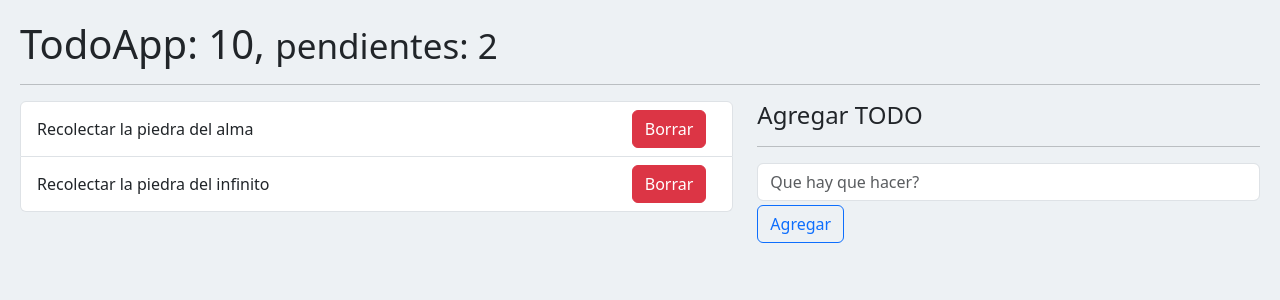
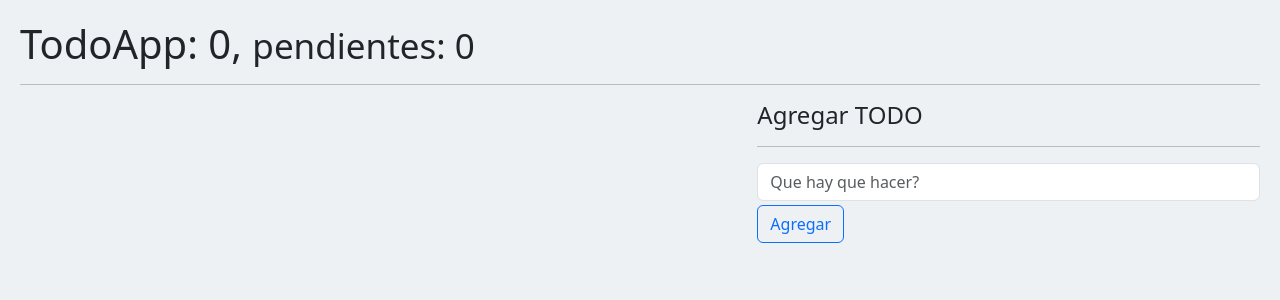
Before and after one commit to Dnmlss/Hooks-App, a React (Vite) app: page / in a window 1280 px wide. Shown: the top 300 px of the page. Built offline with nearby package versions, Linux system fonts and the light colour scheme.

Commit message:
TodoApp, item, list

```diff
--- a/src/08-useReducer/TodoApp.jsx
+++ b/src/08-useReducer/TodoApp.jsx
@@ -1,37 +1,61 @@
-import { useReducer } from 'react';
-import { todoReducer, TodoAdd, TodoList } from './index';
+import { useEffect, useReducer } from 'react';
+import { todoReducer, TodoAdd, TodoList, TodoItem } from './index';
 
-const initialState = [
-	{
-		id: new Date().getTime(),
-		description: 'Recolectar la piedra del alma',
-		done: false,
-	},
+const initialState = [];
 
-	{
-		id: new Date().getTime() * 3,
-		description: 'Recolectar la piedra del infinito',
-		done: false,
-	},
-];
-
-const handleNewTodo = (todo) => {
-	console.log({ todo });
+const init = () => {
+	return JSON.parse(localStorage.getItem('todos')) || [];
 };
 
 export const TodoApp = () => {
-	const [todos, dispatch] = useReducer(todoReducer, initialState);
+	const [todos, dispatch] = useReducer(todoReducer, initialState, init);
+
+	useEffect(() => {
+		localStorage.setItem('todos', JSON.stringify(todos));
+	}, [todos]);
+
+	const handleNewTodo = (todo) => {
+		const action = {
+			type: '[TODO] Add Todo',
+			payload: todo,
+		};
+
+		dispatch(action);
+	};
+
+	const handleDeleteTodo = (todoId) => {
+		const action = {
+			type: '[TODO] Remove todo',
+			payload: todoId,
+		};
+
+		dispatch(action);
+	};
+
+	const onToggleTodo = (todoId) => {
+		const action = {
+			type: '[TODO] Toggle Todo',
+			payload: todoId,
+		};
+
+		dispatch(action);
+	};
 
 	return (
 		<>
 			<h1>
-				TodoApp: 10, <small>pendientes: 2</small>
+				TodoApp: {todos.length},{' '}
+				<small>pendientes: {todos.filter((todo) => !todo.done).length}</small>
 			</h1>
 			<hr />
 
 			<div className='row'>
 				<div className='col-7'>
-					<TodoList todos={todos} />
+					<TodoList
+						todos={todos}
+						onDeleteTodo={handleDeleteTodo}
+						onToggleTodo={onToggleTodo}
+					/>
 				</div>
 
 				<div className='col-5'>
--- a/src/08-useReducer/TodoItem.jsx
+++ b/src/08-useReducer/TodoItem.jsx
@@ -1,8 +1,22 @@
-export const TodoItem = ({ todo }) => {
+import { TodoApp } from '.';
+
+export const TodoItem = ({ todo, onDeleteTodo, onToggleTodo }) => {
 	return (
 		<li className='list-group-item d-flex justify-content-between'>
-			<span className='align-self-center'>{todo.description}</span>
-			<button className='btn btn-danger'>Borrar</button>
+			<span
+				className={`align-self-center ${todo.done ? 'text-decoration-line-through' : ''}`}
+				onClick={() => onToggleTodo(todo.id)}
+			>
+				{todo.description}
+			</span>
+
+			{/* <button className='btn btn-success' onClick={() => handleDone(todo.id)}>
+				Listo
+			</button> */}
+
+			<button className='btn btn-danger' onClick={() => onDeleteTodo(todo.id)}>
+				Borrar
+			</button>
 		</li>
 	);
 };
--- a/src/08-useReducer/TodoList.jsx
+++ b/src/08-useReducer/TodoList.jsx
@@ -1,10 +1,15 @@
 import { TodoItem } from './index';
 
-export const TodoList = ({ todos = [] }) => {
+export const TodoList = ({ todos = [], onDeleteTodo, onToggleTodo }) => {
 	return (
 		<ul className='list-group'>
 			{todos.map((todo) => (
-				<TodoItem key={todo.id} todo={todo} />
+				<TodoItem
+					key={todo.id}
+					todo={todo}
+					onDeleteTodo={onDeleteTodo}
+					onToggleTodo={onToggleTodo}
+				/>
 			))}
 		</ul>
 	);
--- a/src/08-useReducer/todoReducer.js
+++ b/src/08-useReducer/todoReducer.js
@@ -1,7 +1,22 @@
 export const todoReducer = (initialState = [], action) => {
 	switch (action.type) {
-		case 'ABC':
-			throw new Error('Action.type = ABC no esta implementada');
+		case '[TODO] Add Todo':
+			return [...initialState, action.payload];
+
+		case '[TODO] Remove todo':
+			return initialState.filter((todo) => todo.id !== action.payload);
+
+		case '[TODO] Toggle Todo':
+			return initialState.map((todo) => {
+				if (todo.id === action.payload) {
+					return {
+						...todo,
+						done: !todo.done,
+					};
+				}
+
+				return todo;
+			});
 		default:
 			return initialState;
 	}
--- a/src/index.css
+++ b/src/index.css
@@ -7,3 +7,7 @@ button {
 	margin-right: 10px;
 	cursor: pointer;
 }
+
+/* .done {
+	text-decoration: line-through;
+} */
```
